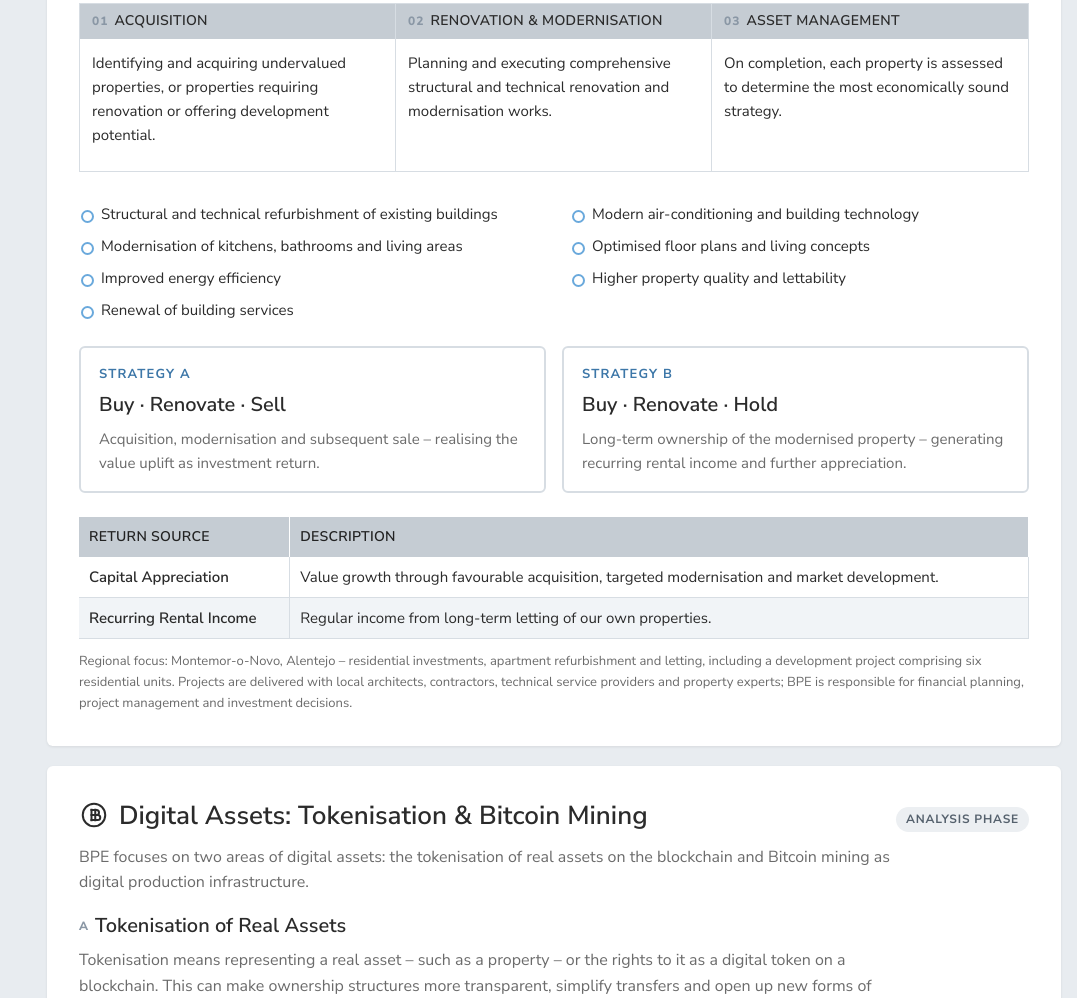
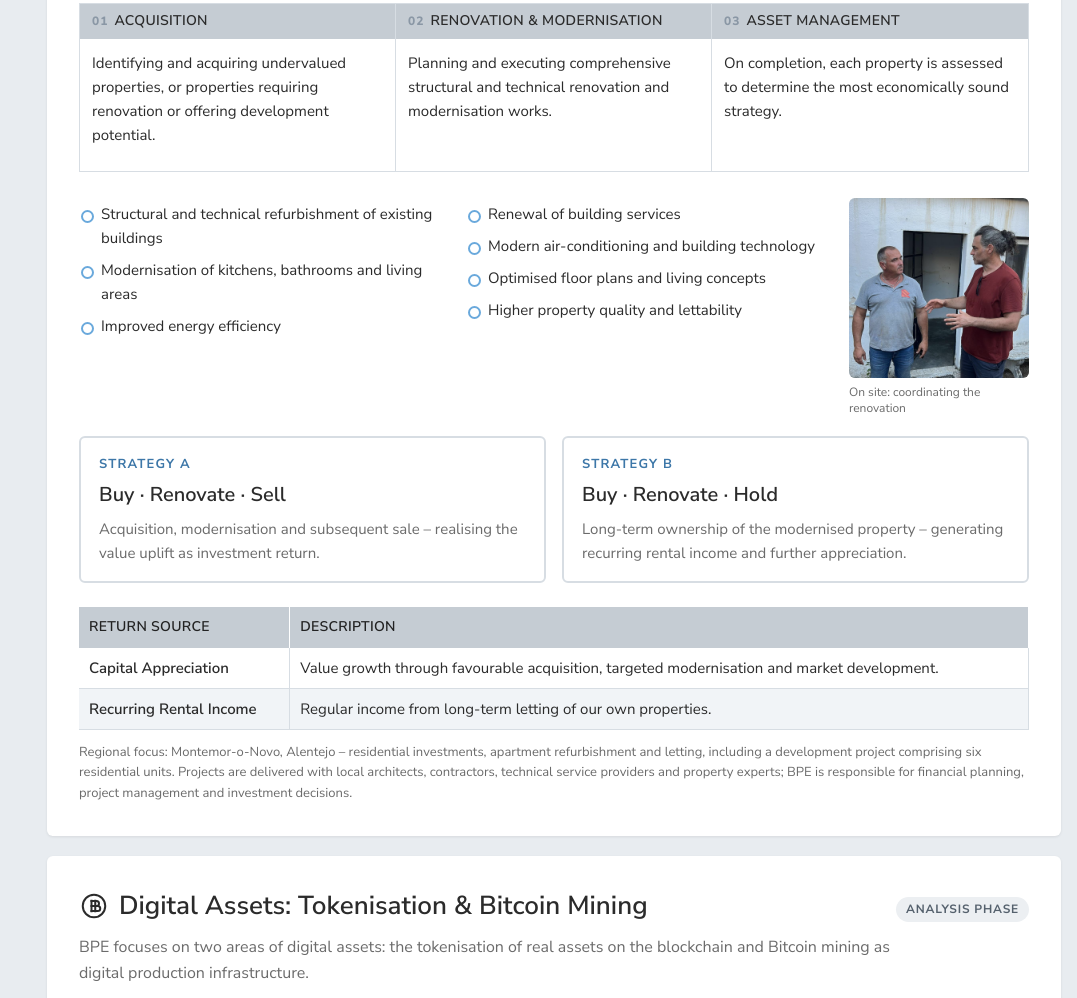
Before and after one commit to boehmprivateequity/BPE, a plain HTML site: page index.html in a window 1280 px wide. Shown: the part 2203-3201 px from the top of the page, without its empty margins (203-1280 px from the left). Drawn offline with Linux system fonts and the light colour scheme.

Commit message:
Add discreet on-site photo next to renovation list
Co-Authored-By: Claude Opus 5.5 <noreply@anthropic.com>

```diff
--- a/index.html
+++ b/index.html
@@ -152,6 +152,14 @@ form textarea{min-height:120px;resize:vertical}
 
 footer{font-size:13px;color:var(--muted);padding:0 4px}
 footer .disc{margin:0 0 8px}
+
+/* renovation list + discreet on-site photo */
+.reno{display:grid;grid-template-columns:1fr 180px;gap:28px;align-items:start;margin-bottom:20px}
+.reno ul.ticks{margin:0}
+.reno-photo{margin:0}
+.reno-photo img{display:block;width:100%;height:auto;aspect-ratio:1/1;object-fit:cover;object-position:50% 38%;border-radius:var(--radius);filter:saturate(.85);background:var(--row)}
+.reno-photo figcaption{font-size:12px;color:var(--muted);margin-top:6px;line-height:1.35}
+@media (max-width:600px){.reno{grid-template-columns:1fr;gap:14px}.reno-photo{max-width:220px}}
 
 /* ---------- Real estate process (ruin → smart home) ---------- */
 .bpe-process{background:#EEF5FC;border-radius:20px;padding:32px;margin:0 0 26px;display:flex;align-items:flex-end;justify-content:space-between;gap:12px;color:#0F3D66}
@@ -518,7 +526,8 @@ footer .disc{margin:0 0 8px}
           <div class="cell"><h3><span class="num">03</span>Asset Management</h3><div class="body"><p data-i18n="re.am">On completion, each property is assessed to determine the most economically sound strategy.</p></div></div>
         </div>
 
-        <ul class="ticks reveal">
+        <div class="reno reveal">
+          <ul class="ticks">
             <li data-i18n="re.l1">Structural and technical refurbishment of existing buildings</li>
             <li data-i18n="re.l2">Modernisation of kitchens, bathrooms and living areas</li>
             <li data-i18n="re.l3">Improved energy efficiency</li>
@@ -527,6 +536,11 @@ footer .disc{margin:0 0 8px}
             <li data-i18n="re.l6">Optimised floor plans and living concepts</li>
             <li data-i18n="re.l7">Higher property quality and lettability</li>
           </ul>
+          <figure class="reno-photo">
+            <img src="images/renovation-vor-ort.jpg" alt="" loading="lazy" width="900" height="1600">
+            <figcaption data-i18n="re.photo">On site: coordinating the renovation</figcaption>
+          </figure>
+        </div>
 
         <div class="strategy reveal">
           <div><b data-i18n="re.sa">Strategy A</b><h4>Buy · Renovate · Sell</h4><p data-i18n="re.saT">Acquisition, modernisation and subsequent sale – realising the value uplift as investment return.</p></div>
@@ -869,6 +883,7 @@ const I18N = {
   "ct.data":"Unternehmensdaten","ct.co":"Gesellschaft","ct.legal":"Rechtsform","ct.md":"Geschäftsführer","ct.addr":"Sitz","ct.found":"Gegründet",
   "foot.disc":"Die BPE Lda. investiert ausschließlich eigenes Kapital. Die Inhalte dieser Website stellen weder ein Angebot von Finanzprodukten noch eine Anlageberatung oder Aufforderung zur Investition dar. BPE verwaltet keine Kundengelder.",
   "foot.imp":"Impressum","foot.priv":"Datenschutz","geo.ptN":"Portugal",
+  "re.photo":"Vor Ort: Abstimmung zur Sanierung",
   "rp.title":"Von der Ruine zum Smart Home","rp.aria":"Unser Vorgehen in vier Schritten: Ruine, Planung, Rohbau, Schlüsselfertig",
   "rp.t1":"Ruine","rp.s1":"Objekt mit Potenzial","rp.t2":"Planung","rp.s2":"mit Architekten","rp.t3":"Rohbau","rp.s3":"durch den Bauunternehmer","rp.t4":"Schlüsselfertig","rp.s4":"modern & smart",
   "bx.title":"Bitcoin – das digitale Gold","bx.sub":"Knappes Geld als Software. Und sie steht erst am Anfang.","bx.asof":"Stand 19.11.2026",
@@ -956,6 +971,7 @@ const I18N = {
   "ct.data":"Dados da Empresa","ct.co":"Sociedade","ct.legal":"Forma jurídica","ct.md":"Gerente","ct.addr":"Sede social","ct.found":"Constituição",
   "foot.disc":"A BPE Lda. investe exclusivamente capital próprio. O conteúdo deste website não constitui oferta de produtos financeiros, aconselhamento de investimento nem solicitação para investir. A BPE não gere fundos de clientes.",
   "foot.imp":"Informação legal","foot.priv":"Privacidade","geo.ptN":"Portugal",
+  "re.photo":"No local: coordenação da reabilitação",
   "rp.title":"Da ruína à casa inteligente","rp.aria":"A nossa abordagem em quatro etapas: ruína, projeto, obra em tosco, chave na mão",
   "rp.t1":"Ruína","rp.s1":"Imóvel com potencial","rp.t2":"Projeto","rp.s2":"com arquitetos","rp.t3":"Obra em tosco","rp.s3":"pelo empreiteiro","rp.t4":"Chave na mão","rp.s4":"moderno & inteligente",
   "bx.title":"Bitcoin – o ouro digital","bx.sub":"Dinheiro escasso em forma de software. E ainda agora está a começar.","bx.asof":"Atualizado a 19.11.2026",
@@ -1033,6 +1049,7 @@ const I18N = {
   "ct.data":"会社概要","ct.co":"会社名","ct.legal":"法人形態","ct.md":"代表取締役","ct.addr":"本店所在地","ct.found":"設立",
   "foot.disc":"BPE Lda.は自己資本のみで投資を行っています。本ウェブサイトの内容は、金融商品の募集、投資助言、または投資の勧誘を構成するものではありません。BPEは顧客資産の運用を行っていません。",
   "foot.imp":"法的情報","foot.priv":"プライバシー",
+  "re.photo":"現場にて：改修工事の打ち合わせ",
   "rp.title":"廃屋からスマートホームへ","rp.aria":"4つのステップによる私たちの取り組み：廃屋、設計、躯体工事、完成・引き渡し",
   "rp.t1":"廃屋","rp.s1":"ポテンシャルのある物件","rp.t2":"設計","rp.s2":"建築家と共に","rp.t3":"躯体工事","rp.s3":"施工会社による","rp.t4":"完成・引き渡し","rp.s4":"モダン & スマート",
   "bx.title":"ビットコイン ― デジタル・ゴールド","bx.sub":"ソフトウェアとしての希少な通貨。そして、まだ始まったばかり。","bx.asof":"2026年11月19日時点",
@@ -1110,6 +1127,7 @@ const I18N = {
   "ct.data":"公司信息","ct.co":"公司名称","ct.legal":"法律形式","ct.md":"董事总经理","ct.addr":"注册地址","ct.found":"成立时间",
   "foot.disc":"BPE Lda. 仅以自有资本进行投资。本网站内容不构成金融产品的要约、投资建议或投资招揽。BPE 不管理客户资金。",
   "foot.imp":"法律声明","foot.priv":"隐私政策",
+  "re.photo":"现场：翻新工程沟通协调",
   "rp.title":"从旧房到智能住宅","rp.aria":"我们的四步流程：旧房、规划设计、主体施工、交钥匙",
   "rp.t1":"旧房","rp.s1":"具有潜力的物业","rp.t2":"规划设计","rp.s2":"与建筑师合作","rp.t3":"主体施工","rp.s3":"由建筑承包商完成","rp.t4":"交钥匙","rp.s4":"现代 & 智能",
   "bx.title":"比特币——数字黄金","bx.sub":"以软件形式存在的稀缺货币，而这一切才刚刚开始。","bx.asof":"截至2026年11月19日",
```
Also changed, not shown: images/renovation-vor-ort.jpg (added). Lines whose indentation alone changed are shown as unchanged.
